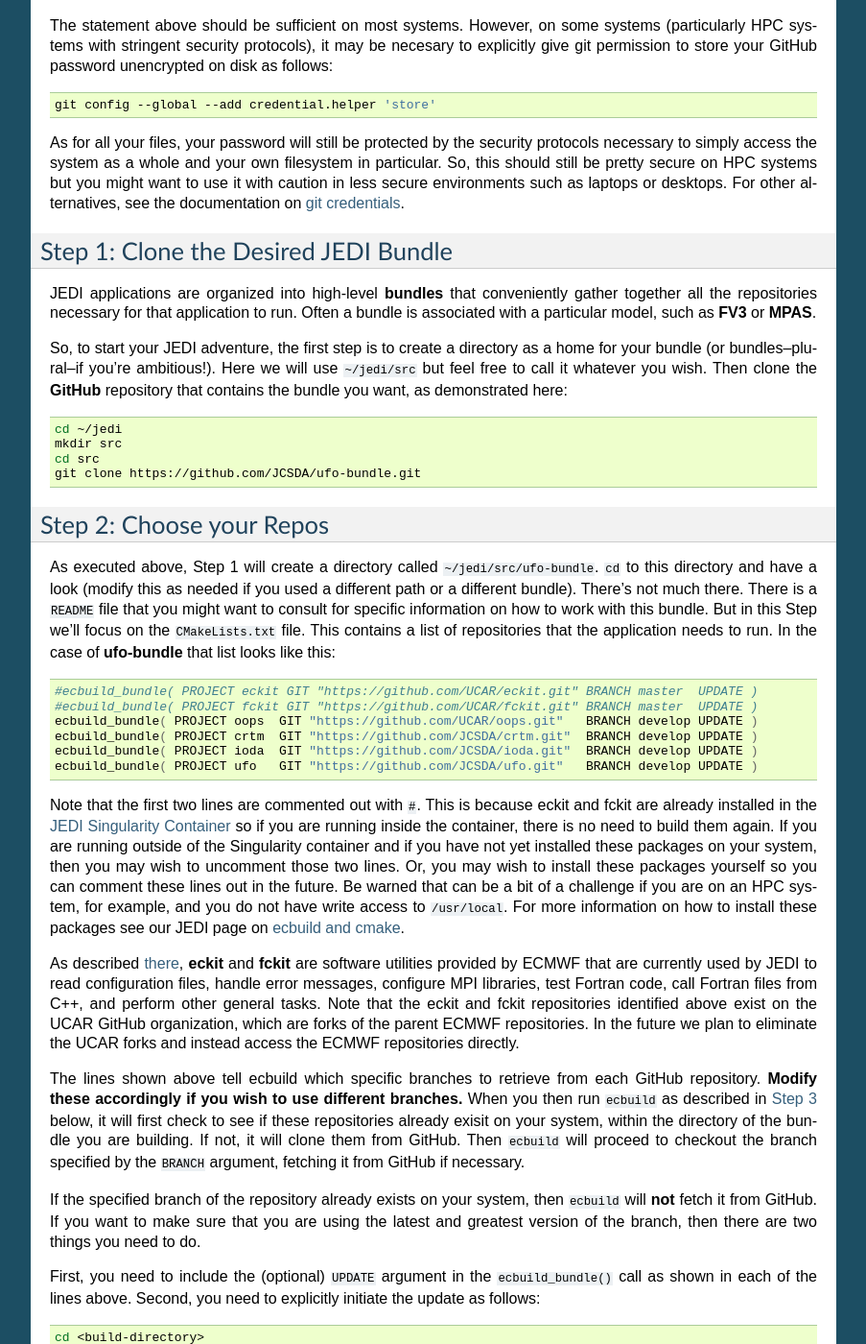
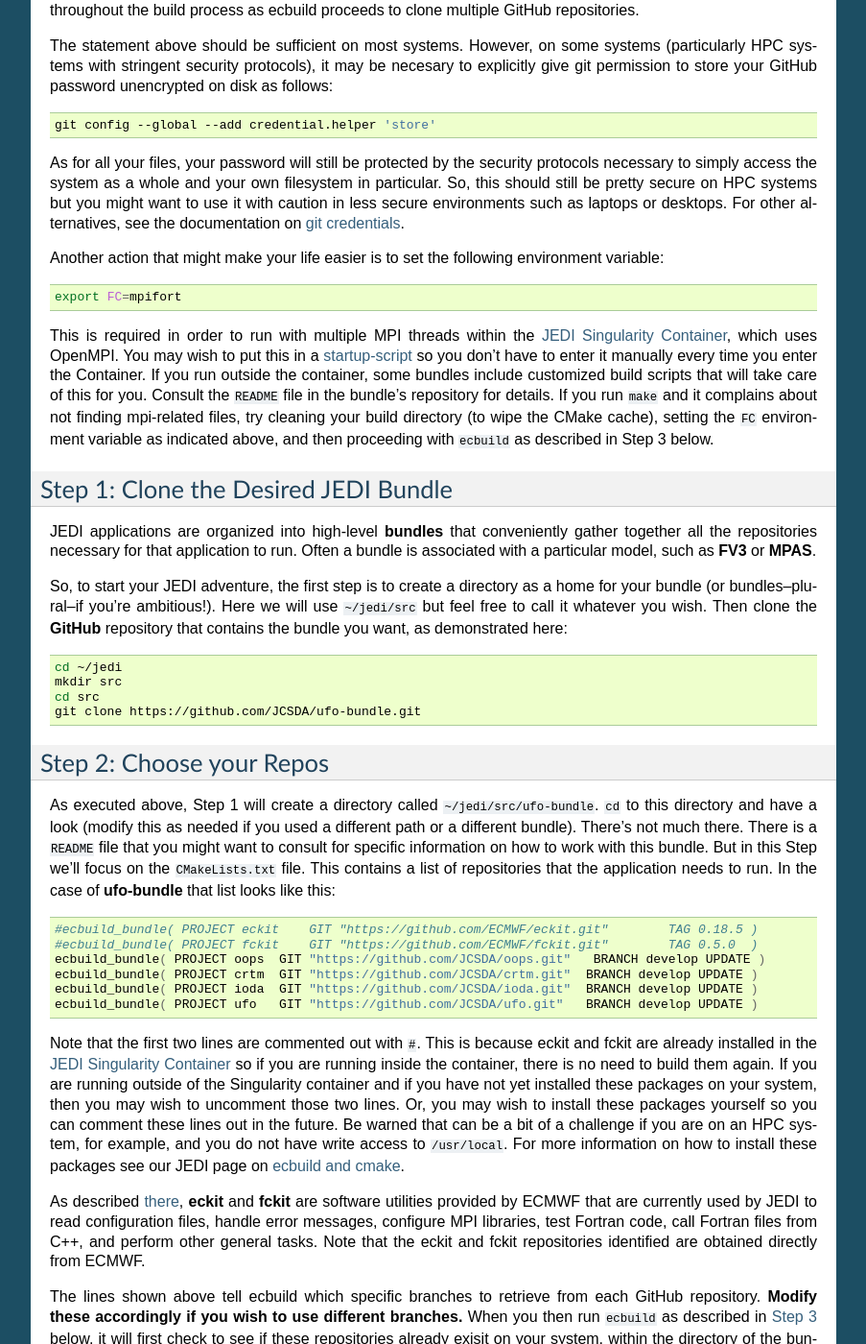
Before and after one commit to JCSDA/jedi-docs, a Sphinx documentation site: the page built from docs/developer/building_and_testing/building_jedi.rst, in a window 1280 px wide and 1400 px high, scrolled down 1121 px. Shown: the whole window at 96% size, without its empty margins (198-1101 px from the left). Built offline with Sphinx 7.4.7, drawn with Linux system fonts in a browser that asks for light colours; some of the changed text lies outside the part shown.

Commit message:
Eliminated reference to UCAR repos and clarified FC environment variable for building

```diff
--- a/docs/developer/building_and_testing/building_jedi.rst
+++ b/docs/developer/building_and_testing/building_jedi.rst
@@ -27,10 +27,10 @@
 
 .. _git-config:
 
-Precursor: Git Configuration
+Precursor: System Configuration
 ----------------------------
 
-Before jumping into the actual building of JEDI, we highly recommend that you read this section.  This information will let you avoid the need to enter your GitHub password many times during the JEDI build process, which can be annoying to say the least.
+Before jumping into the actual building of JEDI, we highly recommend that you read this section.  This information will let you avoid the need to enter your GitHub password many times during the JEDI build process, which can be annoying to say the least.  And, it will allow you to avoid errors when using a bundle that requires multiple MPI threads.
 
 All JEDI repositories are stored and distributed by means of `GitHub <https://github.com>`_.   If you have used :code:`git` before, then you probably already have a :code:`.gitconfig` configuration file in your home directory.  If you have not already done so at some point in the past, you can create a git configuration file by specifying your GitHub username and email as follows:
 
@@ -55,6 +55,13 @@
 
 As for all your files, your password will still be protected by the security protocols necessary to simply access the system as a whole and your own filesystem in particular.  So, this should still be pretty secure on HPC systems but you might want to use it with caution in less secure environments such as laptops or desktops.  For other alternatives, see the documentation on `git credentials <https://git-scm.com/docs/gitcredentials>`_.
 
+Another action that might make your life easier is to set the following environment variable:
+
+.. code:: bash
+
+    export FC=mpifort
+
+This is required in order to run with multiple MPI threads within the :doc:`JEDI Singularity Container <../jedi_environment/singularity>`, which uses OpenMPI.  You may wish to put this in a :ref:`startup-script <startup-script>` so you don't have to enter it manually every time you enter the Container.  If you run outside the container, some bundles include customized build scripts that will take care of this for you.  Consult the :code:`README` file in the bundle's repository for details.  If you run :code:`make` and it complains about not finding mpi-related files, try cleaning your build directory (to wipe the CMake cache), setting the :code:`FC` environment variable as indicated above, and then proceeding with :code:`ecbuild` as described in Step 3 below.
 
 Step 1: Clone the Desired JEDI Bundle
 -------------------------------------
@@ -78,16 +85,16 @@
 
 .. code:: bash
 
-   #ecbuild_bundle( PROJECT eckit GIT "https://github.com/UCAR/eckit.git" BRANCH master  UPDATE )
-   #ecbuild_bundle( PROJECT fckit GIT "https://github.com/UCAR/fckit.git" BRANCH master  UPDATE )
-   ecbuild_bundle( PROJECT oops  GIT "https://github.com/UCAR/oops.git"   BRANCH develop UPDATE )
+   #ecbuild_bundle( PROJECT eckit    GIT "https://github.com/ECMWF/eckit.git"        TAG 0.18.5 )
+   #ecbuild_bundle( PROJECT fckit    GIT "https://github.com/ECMWF/fckit.git"        TAG 0.5.0  )
+   ecbuild_bundle( PROJECT oops  GIT "https://github.com/JCSDA/oops.git"   BRANCH develop UPDATE )
    ecbuild_bundle( PROJECT crtm  GIT "https://github.com/JCSDA/crtm.git"  BRANCH develop UPDATE )
    ecbuild_bundle( PROJECT ioda  GIT "https://github.com/JCSDA/ioda.git"  BRANCH develop UPDATE )
    ecbuild_bundle( PROJECT ufo   GIT "https://github.com/JCSDA/ufo.git"   BRANCH develop UPDATE )
 
 Note that the first two lines are commented out with :code:`#`.  This is because eckit and fckit are already installed in the :ref:`JEDI Singularity Container <build_env>` so if you are running inside the container, there is no need to build them again.  If you are running outside of the Singularity container and if you have not yet installed these packages on your system, then you may wish to uncomment those two lines.  Or, you may wish to install these packages yourself so you can comment these lines out in the future.  Be warned that can be a bit of a challenge if you are on an HPC system, for example, and you do not have write access to :code:`/usr/local`.  For more information on how to install these packages see our JEDI page on :doc:`ecbuild and cmake <../developer_tools/cmake>`.
 
-As described :doc:`there <../developer_tools/cmake>`, **eckit** and **fckit** are software utilities provided by ECMWF that are currently used by JEDI to read configuration files, handle error messages, configure MPI libraries, test Fortran code, call Fortran files from C++, and perform other general tasks.  Note that the eckit and fckit repositories identified above exist on the UCAR GitHub organization, which are forks of the parent ECMWF repositories.  In the future we plan to eliminate the UCAR forks and instead access the ECMWF repositories directly.
+As described :doc:`there <../developer_tools/cmake>`, **eckit** and **fckit** are software utilities provided by ECMWF that are currently used by JEDI to read configuration files, handle error messages, configure MPI libraries, test Fortran code, call Fortran files from C++, and perform other general tasks.  Note that the eckit and fckit repositories identified are obtained directly from ECMWF.
 
 The lines shown above tell ecbuild which specific branches to retrieve from each GitHub repository.  **Modify these accordingly if you wish to use different branches.**  When you then run :code:`ecbuild` as described in :ref:`Step 3 <build-step3>` below, it will first check to see if these repositories already exisit on your system, within the directory of the bundle you are building.  If not, it will clone them from GitHub.  Then :code:`ecbuild` will proceed to checkout the branch specified by the :code:`BRANCH` argument, fetching it from GitHub if necessary.
 
@@ -124,7 +131,7 @@
 
 .. code:: bash
 
-   ecbuild_bundle( PROJECT eckit GIT "https://github.com/UCAR/eckit.git" TAG 0.18.0 )
+   ecbuild_bundle( PROJECT eckit GIT "https://github.com/ECMWF/eckit.git" TAG 0.18.5 )
 
 For further information see the `cmake/ecbuild_bundle.cmake <https://github.com/ecmwf/ecbuild/blob/develop/cmake/ecbuild_bundle.cmake>`_ file in `ECMWF's ecbuild repository <https://github.com/ECMWF/ecbuild>`_.
 
--- a/docs/developer/jedi_environment/singularity.rst
+++ b/docs/developer/jedi_environment/singularity.rst
@@ -133,7 +133,7 @@
 
    #!/bin/bash
    alias Rm='rm -rf '
-   export FC=mpif90
+   export FC=mpifort
    export DISPLAY=localhost:0.0
 
 The last two lines of this example script are particularly noteworthy.  Setting the :code:`FC` environment variable as shown is currently required to compile and run JEDI with multiple mpi threads.  And, setting the :code:`DISPLAY` environment variable as shown should enable X forwarding from the Singularity container to your computer if you are using linux/unix.  This in turn will allow you to use graphical tools such as :code:`emacs` or :ref:`kdbg <kdbg>`.
```
